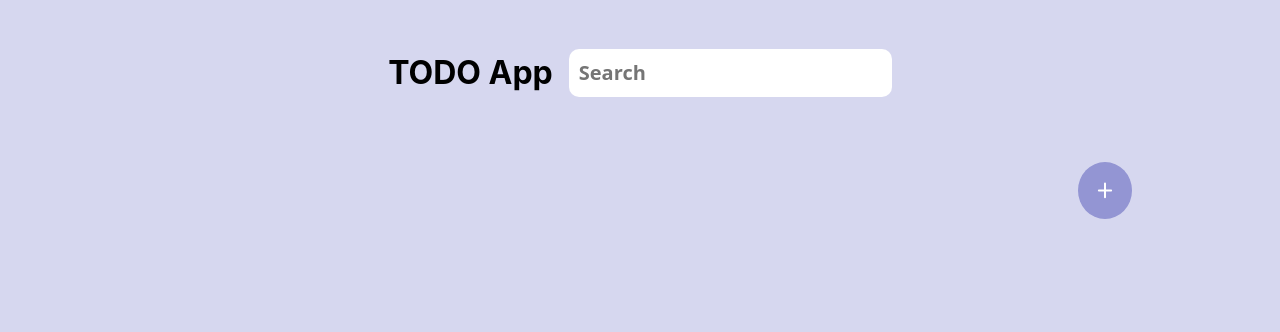
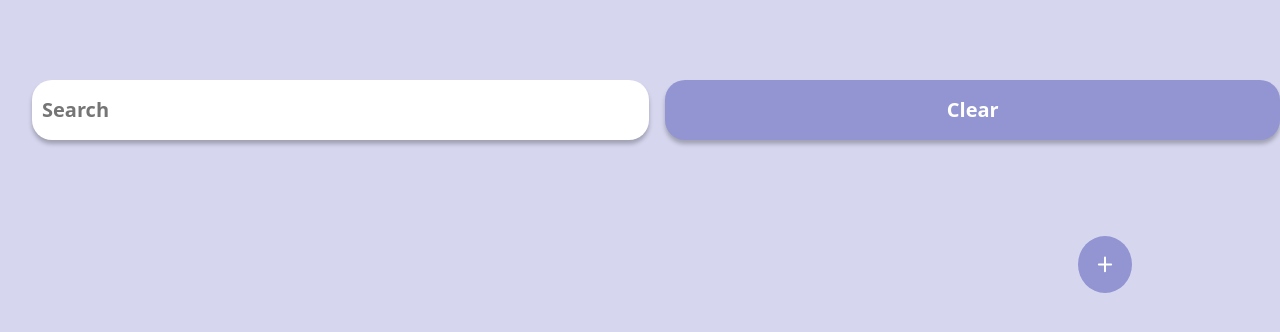
Before and after one commit to Ranadeep01/ToDo-ReactJs, a React (Create React App) app in the folder todo/: page / in a window 1280 px wide. Shown: the top 332 px of the page. Built offline with nearby package versions, Linux system fonts and the light colour scheme.

Commit message:
information in read.me and complete, undo complete and clear button with functionality

```diff
--- a/todo/src/components/Todo.css
+++ b/todo/src/components/Todo.css
@@ -49,13 +49,13 @@
 }
 
 .heading{
-    margin: 2rem;
-    flex-wrap: wrap;
     display: flex;
-    align-items: center;
-    justify-content: center;
+    margin: 5rem;
+    display: flex;
+    width: 100%;
     gap: 1rem;
-
+    justify-content: space-between;
+    flex-direction: row;
 }
 
 .actions{
@@ -85,14 +85,14 @@
     }
 }
 
-
-
 .search{
+    box-shadow: 0px 4px 4px 0px #00000040;
+    color: #9395D3;
+    margin-left: 2rem;
     display: flex;
-    flex: 1;
     padding: 10px;
     border: none;
-    border-radius: 10px;
+    border-radius: 20px;
     outline: none;
     width: 100%;
     max-width: 600px;
--- a/todo/src/components/Todo.jsx
+++ b/todo/src/components/Todo.jsx
@@ -5,11 +5,13 @@ import './Todo.css';
 export default function Todo({ setType, setId }) {
   const [todos, setTodos] = useState([]);
   const [search, setSearch] = useState('');
+  const [completed, setCompleted] = useState([])
 
   useEffect(() => {
     const storedTodos = Object.keys(localStorage).map((key) => JSON.parse(localStorage.getItem(key)));
     setTodos(storedTodos);
-  }, []);
+    console.log(completed)
+  }, [completed]);
 
   const handleSelect = (id) => {
     setTodos((prevTodos) =>
@@ -30,12 +32,18 @@ export default function Todo({ setType, setId }) {
   };
 
   const handleDone = (id) => {
-    setTodos(todos.filter((t) => t.id !== id));
-    const completedTodo = todos.find((t) => t.id === id);
-    if (completedTodo) {
-      localStorage.setItem(`completed-${completedTodo.id}`, JSON.stringify(completedTodo));
-      localStorage.removeItem(id);
-    }
+    setCompleted([...completed, id]);
+    console.log('handleDone')
+  };
+
+  const handleUndo=(id)=>{
+    setCompleted(completed.filter(t => t !== id));
+    console.log('handleUndo')
+  }
+
+  const handleClear = () => {
+    localStorage.clear();
+    setTodos([]);
   };
 
   const handleAdd = () => {
@@ -47,12 +55,22 @@ export default function Todo({ setType, setId }) {
     setSearch(e.target.value);
   };
 
+  const timeDate = (timestamp) => {
+    const date = new Date(timestamp);
+    const hours = date.getHours();
+    const minutes = date.getMinutes();
+    const day = date.getDate();
+    const month = date.getMonth() + 1;
+    const year = date.getFullYear();
+    return `${day}/${month}/${year} ${hours}:${minutes}`;
+  };
+
   return (
     <div className='body'>
       <div className='container'>
         <div className='heading'>
-          <h1>TODO App</h1>
-          <input type='text' placeholder='Search' value={search} className='search' onChange={handleSearch} />
+          <input type='text' width={'400px'} placeholder='Search' value={search} className='search' onChange={handleSearch} />
+          <button onClick={handleClear}>Clear</button>
         </div>
         <div>
           {todos
@@ -66,25 +84,18 @@ export default function Todo({ setType, setId }) {
                     {task.title}
                   </div>
                   <div className="actions">
-                    <img
-                      src='/icons/Done-icon.svg'
-                      alt='Done'
-                      onClick={() => handleDone(task.id)}
-                    />
-                    <img
-                      src='/icons/Edit-icon.svg'
-                      alt='Edit'
-                      onClick={() => handleEdit(task.id)}
-                    />
-                    <img
-                      src='/icons/Delete-icon.svg'
-                      alt='Delete'
-                      onClick={() => handleDelete(task.id)}
-                    />
+                    {
+                      (completed.includes(task.id)?
+                      <img  src='/icons/done.svg' alt='Done' onClick={() => handleUndo(task.id)} />:
+                      <img src='/icons/Done-icon.svg' alt='Undo' onClick={() => handleDone(task.id)} />
+                    )
+                    }
+                    <img src='/icons/Edit-icon.svg' alt='Edit' onClick={() => handleEdit(task.id)} />
+                    <img src='/icons/Delete-icon.svg' alt='Delete' onClick={() => handleDelete(task.id)} />
                   </div>
                 </div>
                 <div>
-                  {task.selected ? <div>{task.description}</div> : null}
+                  {task.selected ? <div>{timeDate(task.timestamp)} <br /> {task.description}</div> : null}
                 </div>
               </div>
             ))}
--- a/todo/src/components/data.json
+++ b/todo/src/components/data.json
@@ -1,14 +1,3 @@
 [
-    {
-      "id": 1,
-      "title": "Learn React",
-      "description": "Understand the basics of React and its ecosystem.",
-      "timestamp": "2024-01-01T12:00:00Z"
-    },
-    {
-      "id": 2,
-      "title": "Build a Todo App",
-      "description": "Create a simple Todo application using React.",
-      "timestamp": "2024-01-02T12:00:00Z"
-    }
-  ]
+
+]
```
Also changed, not shown: todo/public/icons/done.svg (added), 1 other file (tests, documents, lock files or other folders).
